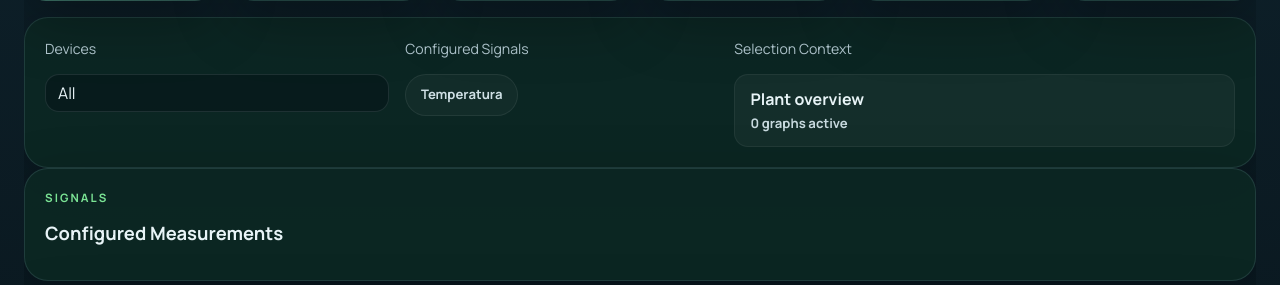
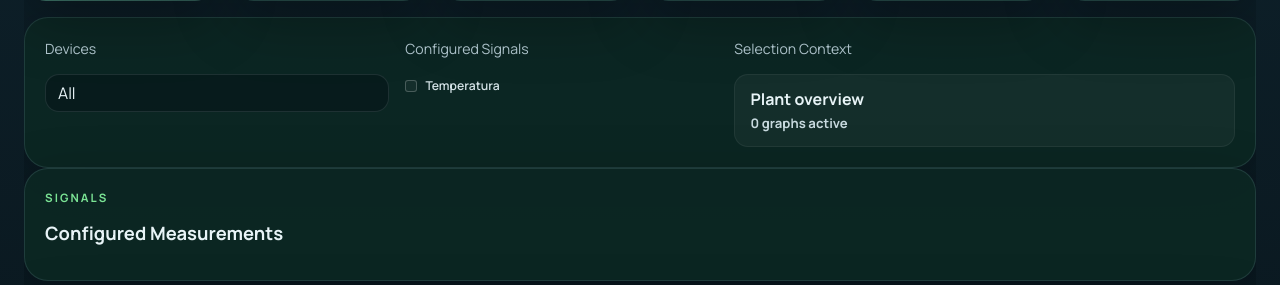
Before and after one commit to zamoranodizaPi/miniscadaModbus, a Flask app: page / in a window 1280 px wide. Shown: the part 526-811 px from the top of the page. Run offline with Flask 3, Linux system fonts and the light colour scheme; a user stored in the database is signed in; data comes from the database, SQL or seed files in the repository; data that the repository does not hold is empty.

Commit message:
Refine signal checkbox layout and trend tooltips

```diff
--- a/web/static/app.css
+++ b/web/static/app.css
@@ -745,39 +745,50 @@ body.display-mode-light .btn-outline-light:hover {
 }
 
 .signal-toggle-grid {
-  display: flex;
-  flex-wrap: wrap;
-  gap: 0.45rem;
+  display: grid;
+  grid-auto-flow: column;
+  grid-template-rows: repeat(10, minmax(0, auto));
+  gap: 0.3rem 1rem;
+  align-content: start;
+  overflow-x: auto;
+  padding-right: 0.25rem;
 }
 
-.signal-toggle-chip {
-  position: relative;
+.signal-toggle-row {
   display: inline-flex;
+  align-items: center;
+  gap: 0.5rem;
+  min-height: 1.5rem;
+  white-space: nowrap;
+  color: #d5e3e7;
+  font-size: 0.76rem;
+  font-weight: 600;
 }
 
-.signal-toggle-chip input {
-  position: absolute;
-  inset: 0;
-  opacity: 0;
+.signal-toggle-row .form-check-input {
+  margin: 0;
   cursor: pointer;
+  border-color: rgba(255, 255, 255, 0.22);
+  background-color: rgba(255, 255, 255, 0.04);
 }
 
-.signal-toggle-chip span {
+.signal-toggle-row .form-check-input:checked {
+  background-color: var(--dashboard-accent);
+  border-color: var(--dashboard-accent);
+}
+
+.signal-toggle-row span {
   display: inline-flex;
   align-items: center;
-  padding: 0.62rem 0.92rem;
-  border-radius: 999px;
-  border: 1px solid rgba(255, 255, 255, 0.07);
-  background: rgba(255, 255, 255, 0.03);
-  color: #cfe0e5;
-  font-size: 0.82rem;
-  font-weight: 700;
 }
 
-.signal-toggle-chip input:checked + span {
-  background: color-mix(in srgb, var(--dashboard-accent) 24%, transparent);
-  border-color: color-mix(in srgb, var(--dashboard-accent) 42%, transparent);
-  color: #f8fffb;
+body.display-mode-light .signal-toggle-row {
+  color: #36515b;
+}
+
+body.display-mode-light .signal-toggle-row .form-check-input {
+  border-color: rgba(18, 49, 58, 0.22);
+  background-color: rgba(255, 255, 255, 0.9);
 }
 
 .touch-panel {
--- a/web/templates/dashboard.html
+++ b/web/templates/dashboard.html
@@ -107,8 +107,8 @@
         <label class="form-label">{{ t.configured_signals }}</label>
         <div class="signal-toggle-grid" id="signalSelectionGrid">
           {% for chart in preferences.chart_variables %}
-          <label class="signal-toggle-chip">
-            <input class="signal-visibility-toggle" type="checkbox" value="{{ chart.name }}" {% if chart.enabled %}checked{% endif %}>
+          <label class="signal-toggle-row">
+            <input class="form-check-input signal-visibility-toggle" type="checkbox" value="{{ chart.name }}" {% if chart.enabled %}checked{% endif %}>
             <span>{{ humanize_variable_name(chart.name) }}</span>
           </label>
           {% endfor %}
@@ -233,6 +233,10 @@
     return {
       responsive: true,
       maintainAspectRatio: false,
+      interaction: {
+        mode: "nearest",
+        intersect: false
+      },
       plugins: {
         legend: { display: false },
         tooltip: {
@@ -267,6 +271,9 @@
           fill: panel.chart_type !== "bar",
           tension: 0.28,
           pointRadius: 0,
+          pointHitRadius: 18,
+          pointHoverRadius: 4,
+          spanGaps: true,
           borderRadius: 8
         }],
         options: chartOptions(panel.unit, theme)
@@ -351,6 +358,13 @@
     const count = document.querySelectorAll(".signal-visibility-toggle:checked").length;
     const summary = document.getElementById("configuredSignalsSummary");
     if (summary) summary.textContent = `${count} ${localeTexts.graphs_active}`;
+  }
+
+  function filteredSnapshotByVisibility(snapshot, enabledNames) {
+    return {
+      ...snapshot,
+      chart_panels: (snapshot.chart_panels || []).filter((panel) => enabledNames.has(panel.name))
+    };
   }
 
   function updateKpis(snapshot) {
@@ -450,6 +464,9 @@
       enabled: enabledNames.has(chart.name)
     }));
     updateSignalSummary();
+    currentSnapshot = filteredSnapshotByVisibility(currentSnapshot, enabledNames);
+    syncChartGrid(currentSnapshot);
+    refreshCharts(currentSnapshot, initialPreferences.theme);
     await fetch("/api/dashboard/preferences", {
       method: "POST",
       headers: { "Content-Type": "application/json" },
```
